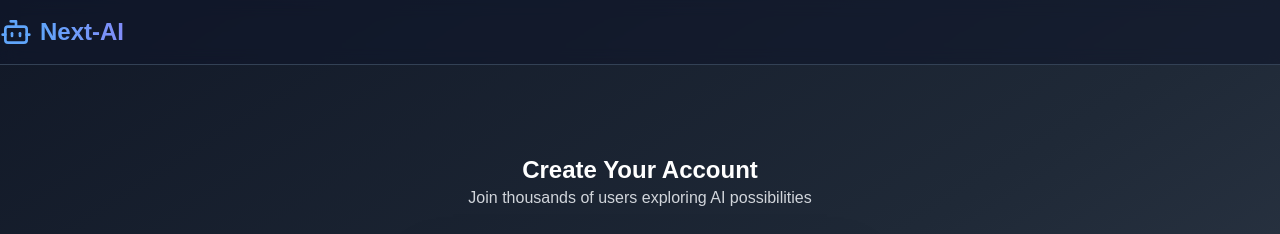
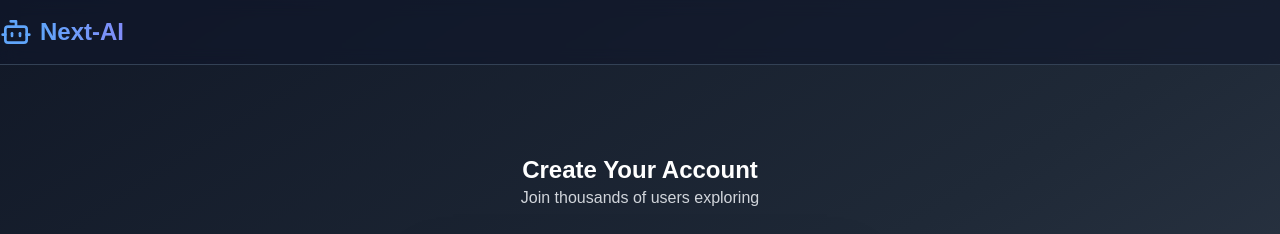
Before and after one commit to huzidev/next-ai, a Next.js app: page /auth/user/signup in a window 1280 px wide. Shown: the top 234 px of the page. Built offline with nearby package versions, Linux system fonts and the light colour scheme; no server answers.

Commit message:
sub title

```diff
--- a/src/pages/auth/user/signup/index.tsx
+++ b/src/pages/auth/user/signup/index.tsx
@@ -112,7 +112,7 @@ export default function UserSignup() {
     <FormLayout>
       <AuthHeader
         title="Create Your Account"
-        subtitle="Join thousands of users exploring AI possibilities"
+        subtitle="Join thousands of users exploring"
       />
 
       <Card className="shadow-2xl border border-gray-700 bg-gray-800/90 backdrop-blur">
```
